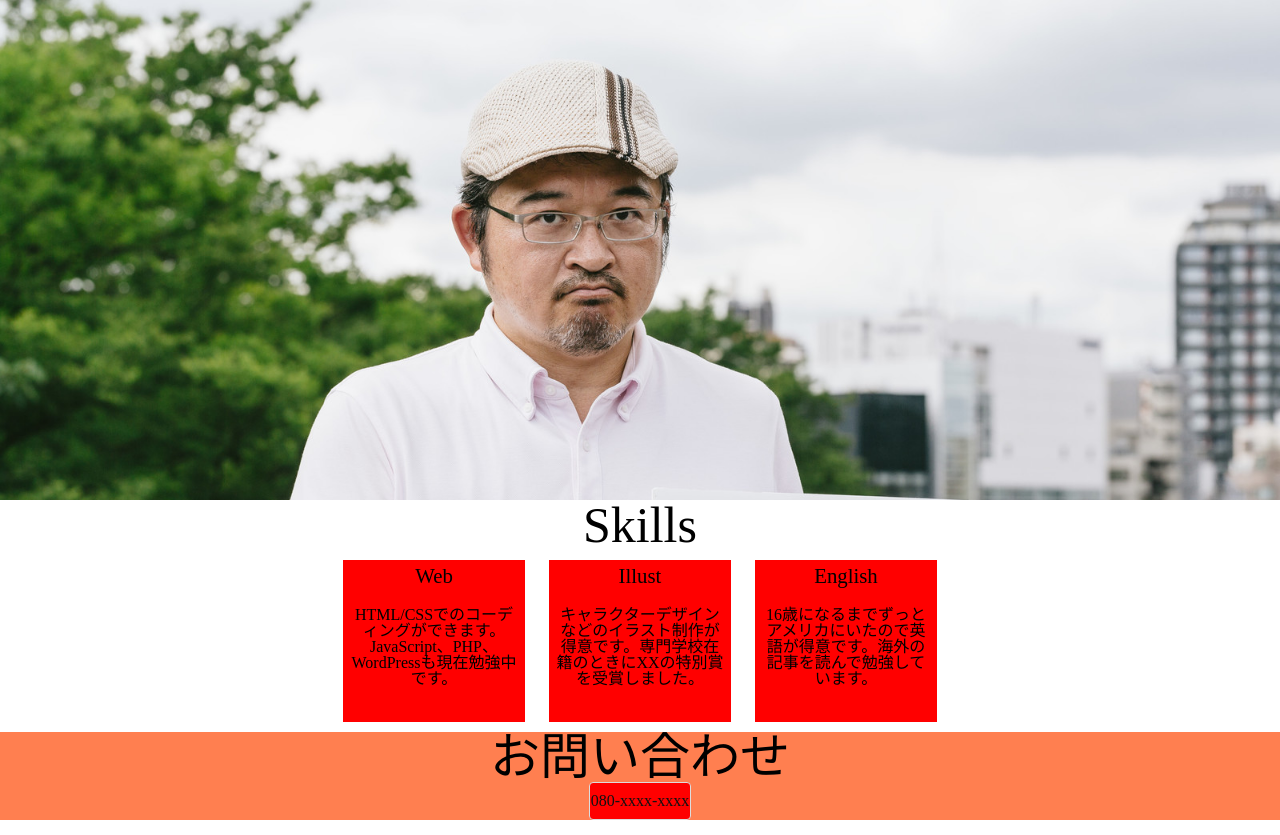
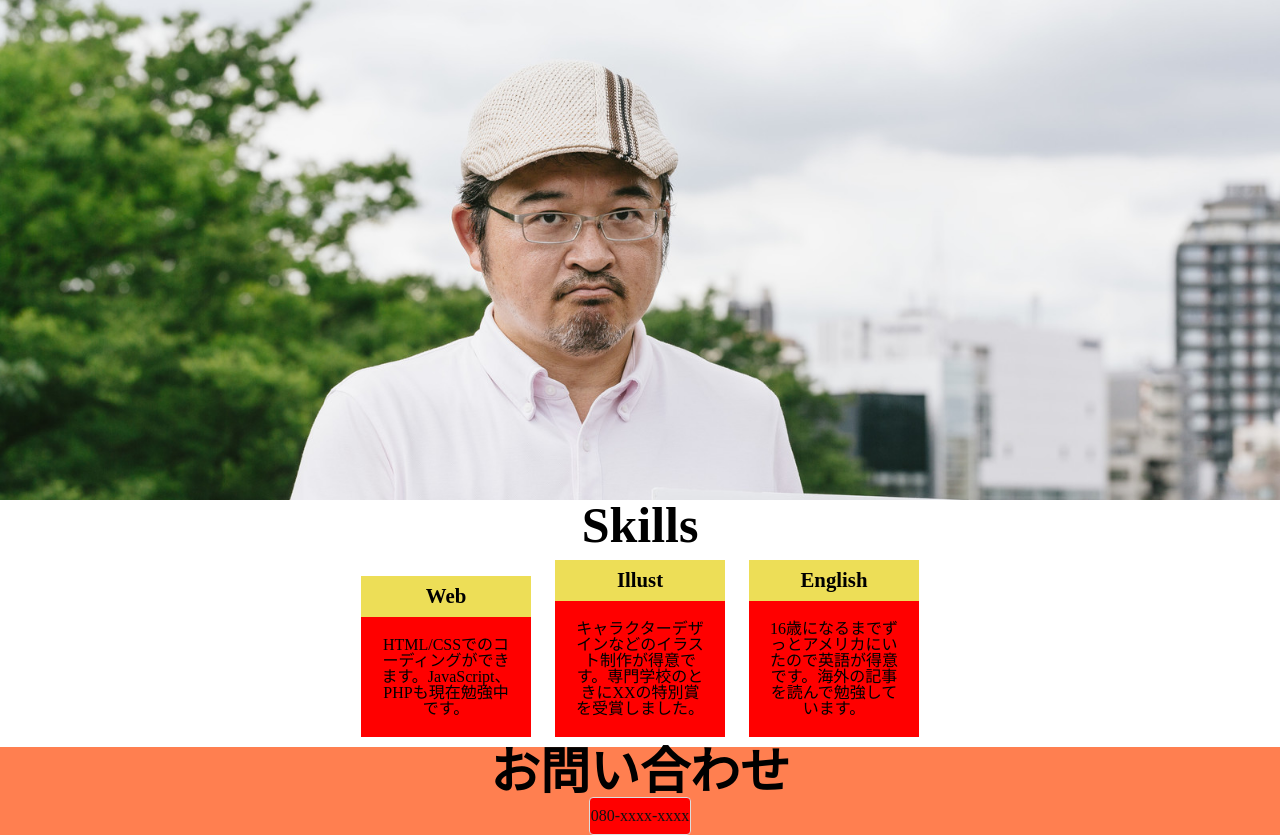
Before and after one commit to kazushi-fukui/responsive-site, a plain HTML site: page index.html in a window 1280 px wide. Drawn offline with nearby package versions, Linux system fonts and the light colour scheme.

Commit message:
課題提出

```diff
--- a/css/style.scss
+++ b/css/style.scss
@@ -11,22 +11,29 @@
 .skill-box{
   display: inline-block;
   width: 170px;
-  height:150px;
+  height:0 auto;
   background-color: red;
-  padding: 6px;
+  padding: 0px;
   margin:10px;
 
   h3{
       text-align: center;
       font-size: 130%;
-      padding-bottom:20px;
+      padding:10px;
+      background-color:#edde57;
+      font-weight: bold;
+  }
+  p{
+    padding:20px;
   }
 }
 #skills{
   text-align: center;
   h2{
         font-size: 50px;
+        font-weight: bold;
   }
+
 }
 .contact{
   text-align: center;
--- a/index.html
+++ b/index.html
@@ -17,11 +17,11 @@
         <div class="skillman">
           <div class="skill-box">
             <h3 class="text-center">Web</h3>
-            <p>HTML/CSSでのコーディングができます。JavaScript、PHP、WordPressも現在勉強中です。</p>
+            <p>HTML/CSSでのコーディングができます。JavaScript、PHPも現在勉強中です。</p>
           </div>
           <div class="skill-box">
             <h3 class="text-center">Illust</h3>
-            <p>キャラクターデザインなどのイラスト制作が得意です。専門学校在籍のときにXXの特別賞を受賞しました。</p>
+            <p>キャラクターデザインなどのイラスト制作が得意です。専門学校のときにXXの特別賞を受賞しました。</p>
           </div>
           <div class="skill-box">
             <h3 class="text-center">English</h3>
```
Also changed, not shown: css/style.css, 1 other file.
